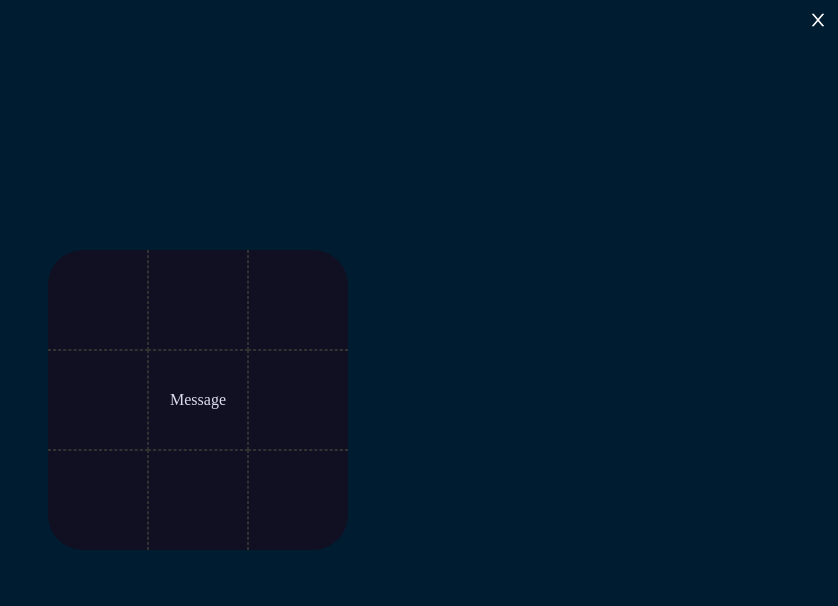
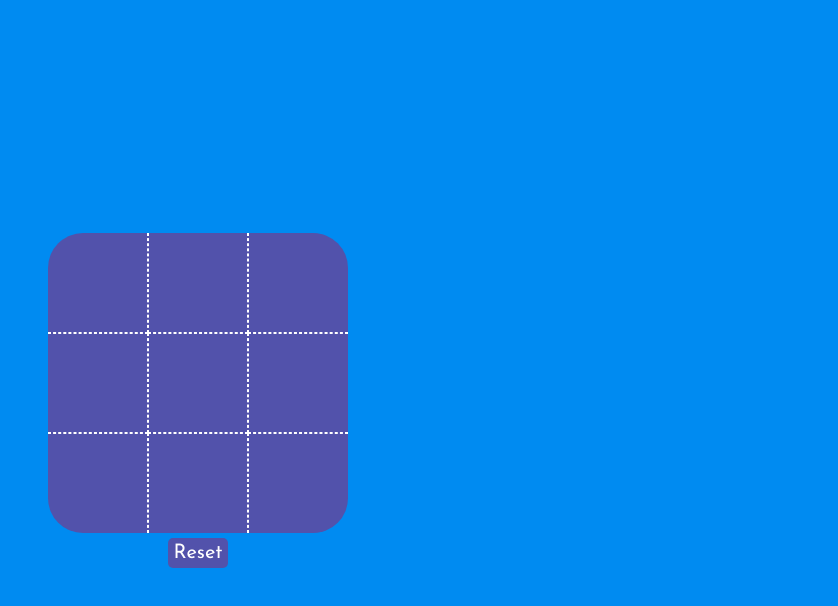
Before and after one commit to Dewaley/tictactoe-react-app-main, a React (Create React App) app: page / in a window 1280 px wide. Shown: the top 606 px of the page, without its empty margins (442-1280 px from the left). Built offline with nearby package versions, Linux system fonts and the light colour scheme.

Commit message:
Finished

```diff
--- a/src/App.css
+++ b/src/App.css
@@ -1,7 +1,9 @@
+@import url('https://fonts.googleapis.com/css2?family=Josefin+Sans:wght@100;200;300;400;700&display=swap');
 * {
   margin: 0;
   padding: 0;
   box-sizing: border-box;
+  font-family: 'Josefin Sans';
 }
 :root {
   --cell-size: 100px;
@@ -17,6 +19,7 @@
   align-items: center;
   background-color: #008bf1;
   position: relative;
+  overflow: hidden;
 }
 .board {
   display: grid;
@@ -122,10 +125,22 @@
   top: 50%;
   left: 50%;
   transform: translate(-50%,-50%);
-  height: 100vh;
-  width: 100vw;
+  height: 120vh;
+  width: 120vw;
   background-color: black;
   opacity: 0.8;
+  font-size: 20px;
+}
+.reset {
+  padding: 5px;
+  margin-top: 5px;
+  font-size: 20px;
+  color: white;
+  background-color: #5252ab;
+  border: none;
+  outline: none;
+  border-radius: 5px;
+  cursor: pointer;
 }
 .close {
   position: absolute;
--- a/src/App.js
+++ b/src/App.js
@@ -1,6 +1,6 @@
 import './App.css';
 import React, { useState } from 'react';
-import { AiOutlineClose } from "react-icons/ai";
+import { AiOutlineClose } from 'react-icons/ai';
 
 const App = () => {
   const [board, setBoard] = useState(Array(9).fill(null));
@@ -23,26 +23,29 @@ const App = () => {
         squares[a] === squares[b] &&
         squares[a] === squares[c]
       ) {
-        return true
+        return true;
       }
     }
-    return null
+    return null;
   };
-  const winner = checkWinner(board)
+  const containsNull = (containsNull) => containsNull !== null;
+  const draw = board.every(containsNull);
+  const winner = checkWinner(board);
   const play = (index) => {
     if (board[index] === null) {
       const previousBoard = [...board];
       previousBoard[index] = xIsNext ? 'x' : 'o';
       setXIsNext(!xIsNext);
       setBoard(previousBoard);
-      console.log(winner)
+      console.log(draw);
     } else {
       return;
     }
   };
   const reset = () => {
-
-  }
+    setBoard(Array(9).fill(null));
+    setXIsNext(true);
+  };
   return (
     <div className='App'>
       <div className={`board ${xIsNext ? 'x' : 'o'}`}>
@@ -58,17 +61,17 @@ const App = () => {
           );
         })}
       </div>
-      {/* {
-        winner === true && <div className="message">Winner</div>
-      } */}
-      <div className='messageContainer'>
-        <div className="message">
-          Message
+      <button className="reset" onClick={reset}>
+        Reset
+      </button>
+      {winner === true && (
+        <div className='messageContainer'>
+          <div className='message'>{xIsNext ? 'O' : 'X'} wins</div>
+          <div className='close' onClick={reset}>
+            <AiOutlineClose />
+          </div>
         </div>
-        <div className="close" onClick={reset}>
-          <AiOutlineClose/>
-        </div>
-      </div>
+      )}
     </div>
   );
 };
```
